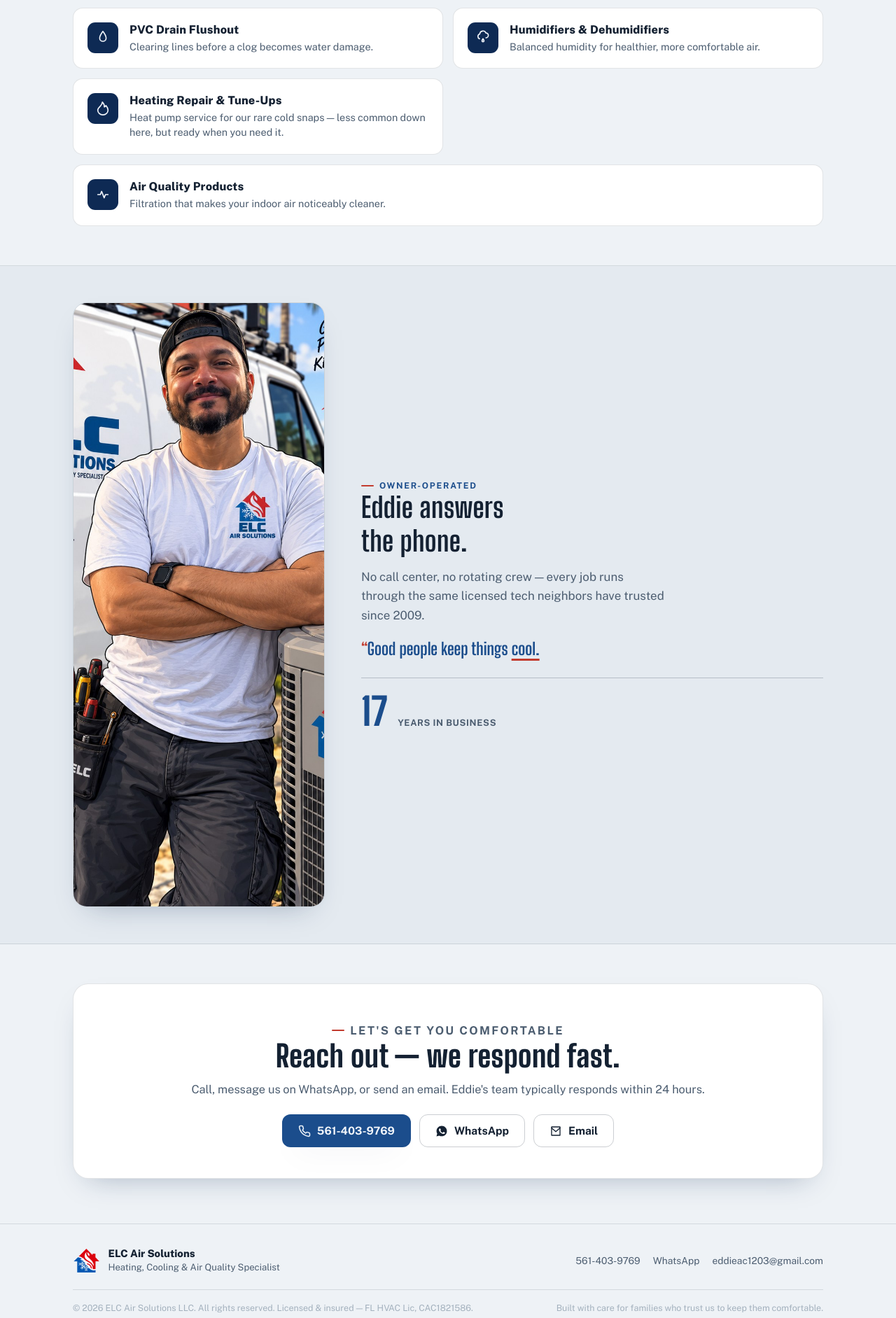
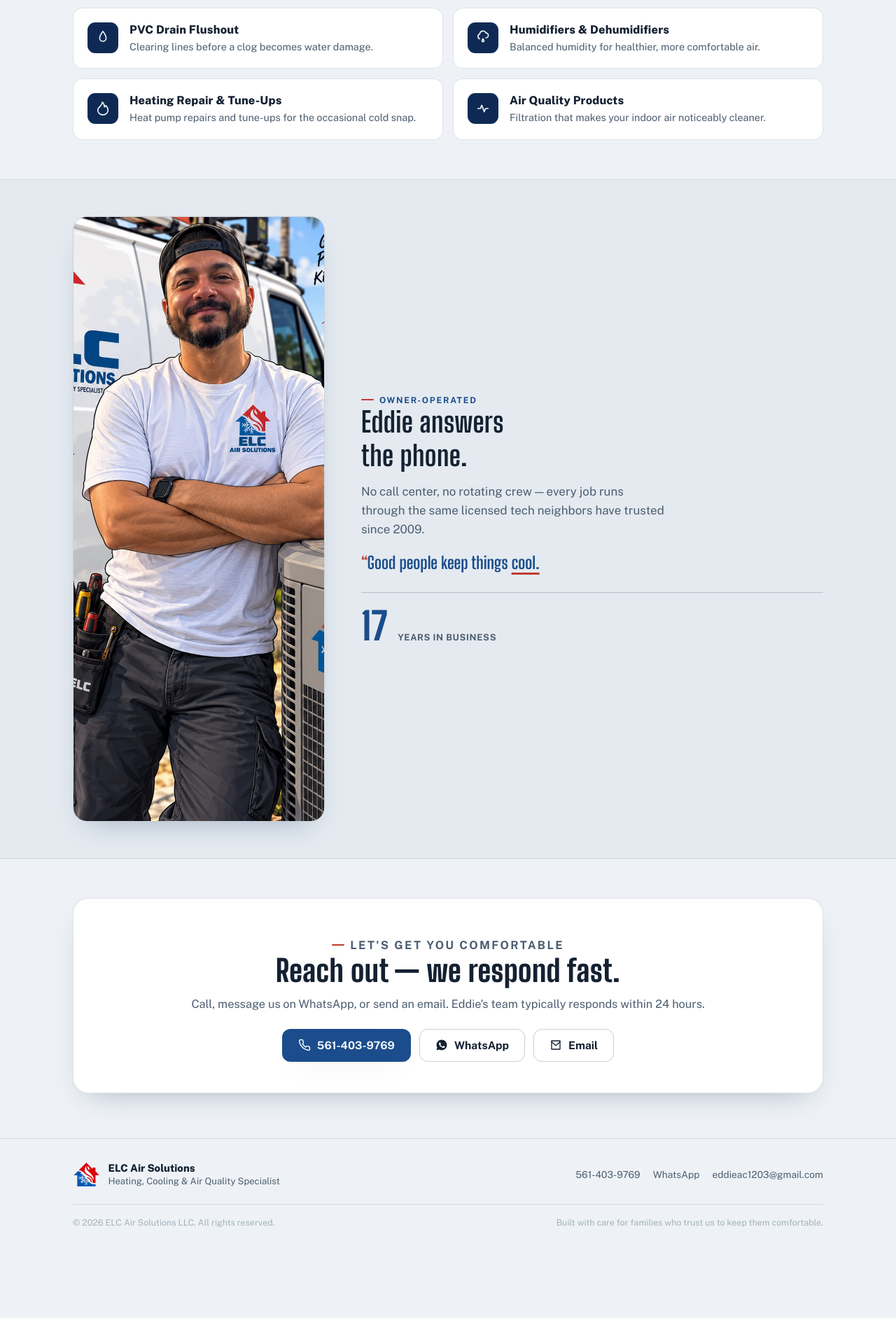
Before and after one commit to anthonyscalzo13/elc-air-solutions, a plain HTML site: page index.html in a window 1280 px wide. Shown: the part 1337-3220 px from the top of the page at 70% size. After the commit the page ends 3123 px from the top, so only its background shows below. Drawn offline with nearby package versions, Linux system fonts and the light colour scheme.

Commit message:
Update index.htmlSimplify footer copyright, tighten heating card copy, unspan Air Quality Products card

```diff
--- a/index.html
+++ b/index.html
@@ -249,7 +249,6 @@
     grid-template-columns:repeat(auto-fit, minmax(min(480px, 100%), 1fr));
     gap:14px;
   }
-  @media (max-width:520px){ .svc-card-wide{grid-column:auto;} } .svc-card-wide{grid-column:span 2;}
   .svc-card{
     display:flex; gap:16px;
     padding:20px;
@@ -461,7 +460,7 @@
           <div class="svc-icon"><svg viewBox="0 0 24 24" fill="none" stroke="currentColor" stroke-width="1.8" stroke-linecap="round" stroke-linejoin="round"><path d="M6.5 13.5A4 4 0 0 1 7 6a5 5 0 0 1 9.6-1.5A3.5 3.5 0 0 1 16.5 12"/><path d="M12 13.5c1 1.3 1.6 2.2 1.6 3a1.6 1.6 0 0 1-3.2 0c0-.8.6-1.7 1.6-3z"/></svg></div>
           <div><h3>Humidifiers &amp; Dehumidifiers</h3><p>Balanced humidity for healthier, more comfortable air.</p></div>
         </div>
-        <div class="svc-card"><div class="svc-icon"><svg viewBox="0 0 24 24" fill="none" stroke="currentColor" stroke-width="1.8" stroke-linecap="round" stroke-linejoin="round"><path d="M12 22c4.4 0 8-3.4 8-7.6 0-3-1.8-5.3-3.2-7-1 1.4-1.8 2.2-2.6 2.2.4-2.4-.6-5-3-7.6-.4 3-1.6 4.8-3.4 6.6C6.2 10.2 4 12.4 4 14.4 4 18.6 7.6 22 12 22z"/></svg></div><div><h3>Heating Repair &amp; Tune-Ups</h3><p>Heat pump service for our rare cold snaps &mdash; less common down here, but ready when you need it.</p></div></div><div class="svc-card svc-card-wide">
+        <div class="svc-card"><div class="svc-icon"><svg viewBox="0 0 24 24" fill="none" stroke="currentColor" stroke-width="1.8" stroke-linecap="round" stroke-linejoin="round"><path d="M12 22c4.4 0 8-3.4 8-7.6 0-3-1.8-5.3-3.2-7-1 1.4-1.8 2.2-2.6 2.2.4-2.4-.6-5-3-7.6-.4 3-1.6 4.8-3.4 6.6C6.2 10.2 4 12.4 4 14.4 4 18.6 7.6 22 12 22z"/></svg></div><div><h3>Heating Repair &amp; Tune-Ups</h3><p>Heat pump repairs and tune-ups for the occasional cold snap.</p></div></div><div class="svc-card">
           <div class="svc-icon"><svg viewBox="0 0 24 24" fill="none" stroke="currentColor" stroke-width="1.8" stroke-linecap="round" stroke-linejoin="round"><path d="M4 12h4l2-5 4 10 2-5h4"/></svg></div>
           <div><h3>Air Quality Products</h3><p>Filtration that makes your indoor air noticeably cleaner.</p></div>
         </div>
@@ -526,7 +525,7 @@
       </div>
     </div>
     <div class="foot-legal">
-      <span>&copy; 2026 ELC Air Solutions LLC. All rights reserved. Licensed &amp; insured &mdash; FL HVAC Lic, CAC1821586.</span>
+      <span>&copy; 2026 ELC Air Solutions LLC. All rights reserved.</span>
       <span>Built with care for families who trust us to keep them comfortable.</span>
     </div>
   </div>
```
